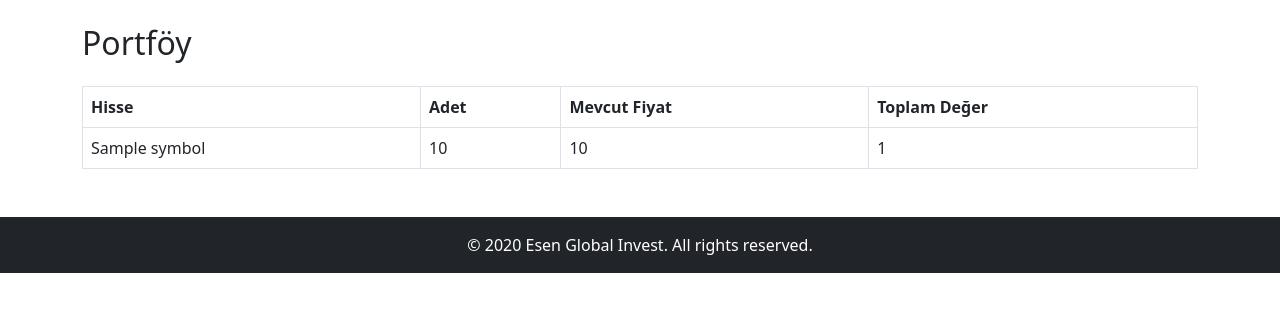
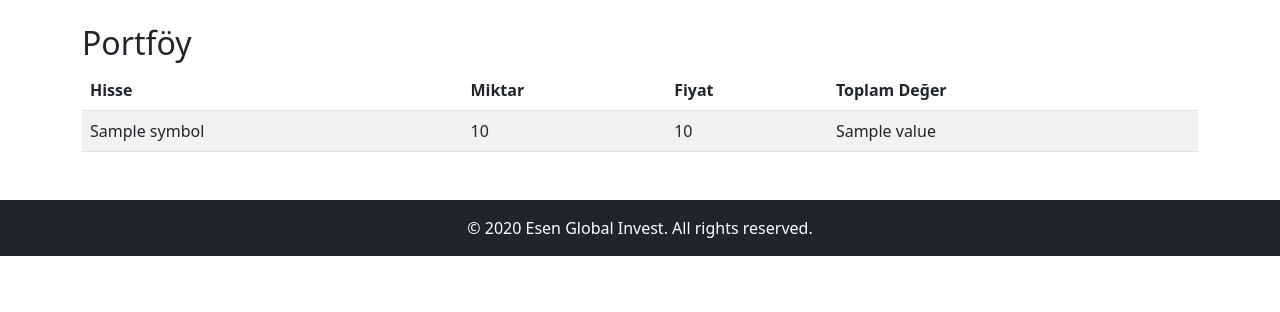
Before and after one commit to mustafaesen111/web2, a Flask app: template templates/portfolio.html in a window 1280 px wide. Shown: the part 56-368 px from the top of the page. Run offline with Flask 3, Linux system fonts and the light colour scheme; the template is opened without the code that fills it: most values are stand-ins (such as "Sample title", 1, 10 or a date in 2020).

Commit message:
Update portfolio.html

```diff
--- a/templates/portfolio.html
+++ b/templates/portfolio.html
@@ -1,26 +1,25 @@
 <!-- templates/portfolio.html -->
 {% extends "base.html" %}
-
 {% block title %}Portfolio{% endblock %}
 
 {% block content %}
-<h2 class="mb-4">Portföy</h2>
-<table class="table table-bordered">
+<h2>Portföy</h2>
+<table class="table table-striped">
     <thead>
         <tr>
             <th>Hisse</th>
-            <th>Adet</th>
-            <th>Mevcut Fiyat</th>
+            <th>Miktar</th>
+            <th>Fiyat</th>
             <th>Toplam Değer</th>
         </tr>
     </thead>
     <tbody>
-        {% for stock in portfolio %}
+        {% for item in portfolio %}
         <tr>
-            <td>{{ stock.symbol }}</td>
-            <td>{{ stock.quantity }}</td>
-            <td>{{ stock.current_price }}</td>
-            <td>{{ stock.total_value }}</td>
+            <td>{{ item.symbol }}</td>
+            <td>{{ item.quantity }}</td>
+            <td>{{ item.price }}</td>
+            <td>{{ item.value }}</td>
         </tr>
         {% endfor %}
     </tbody>
```
